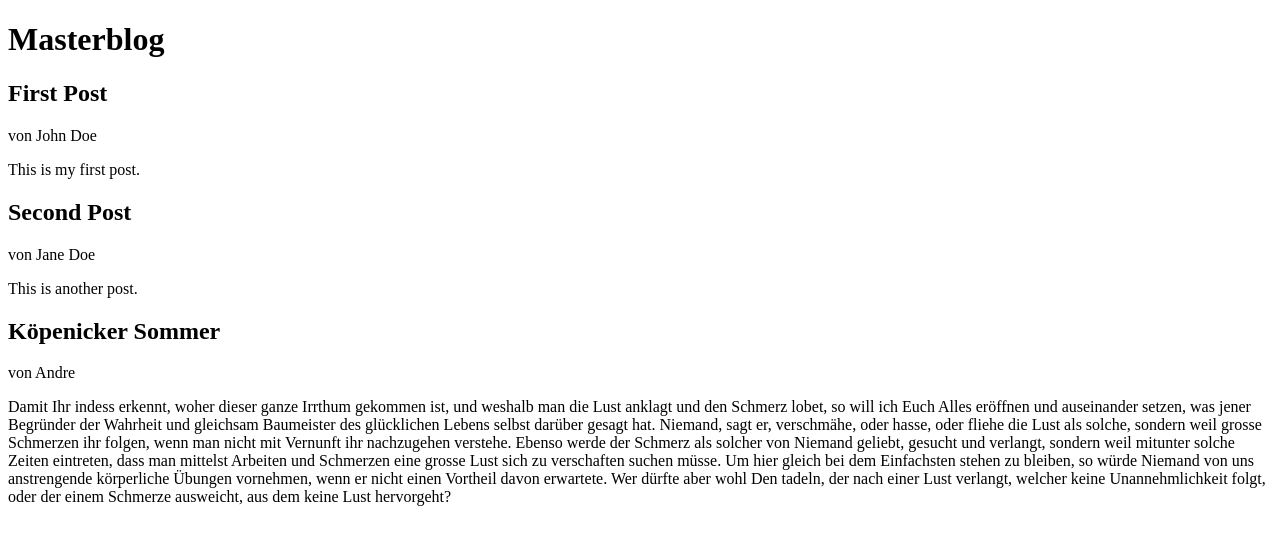
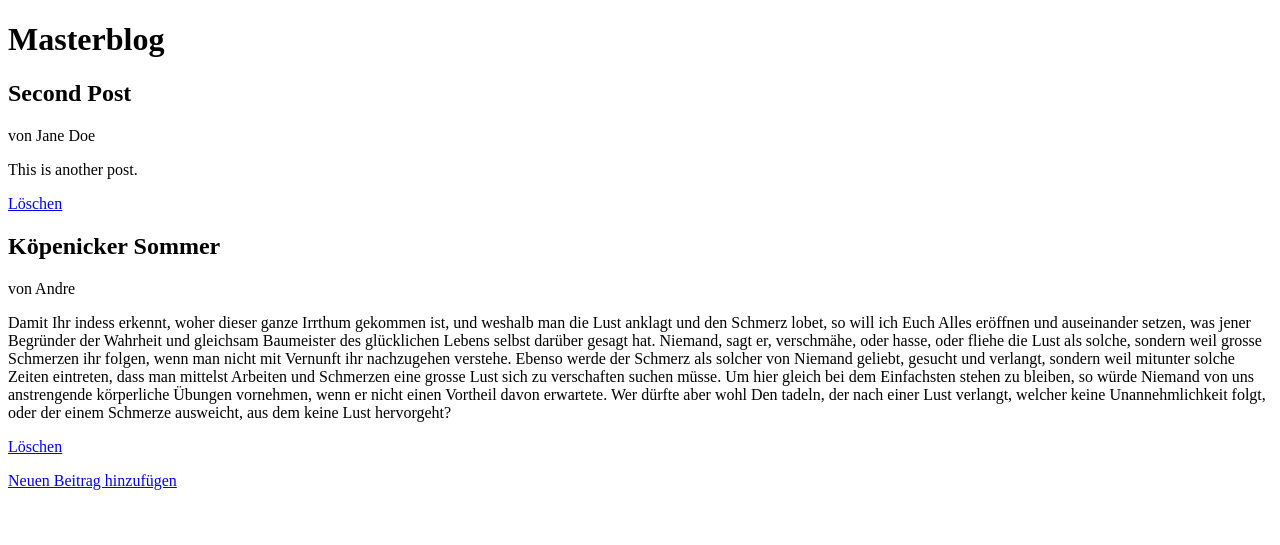
Before and after one commit to ankuba-code/masterblog-de, a Flask app: page / in a window 1280 px wide. Shown: the top 545 px of the page. Run offline with Flask 3, Linux system fonts and the light colour scheme.

Commit message:
Beiträge löschen Funktion

```diff
--- a/app.py
+++ b/app.py
@@ -54,6 +54,12 @@ def add():
 
     return render_template("add.html")
 
+@app.route("/delete/<int:post_id>")
+def delete(post_id):
+    blog_posts = load_posts()
+    blog_posts = [post for post in blog_posts if post["id"] != post_id]
+    save_posts(blog_posts)
+    return redirect(url_for("index"))
 
 if __name__ == "__main__":
     app.run(host="0.0.0.0", port=5001, debug=True)
--- a/posts.json
+++ b/posts.json
@@ -1,10 +1,4 @@
 [
-    {
-        "id": 1,
-        "author": "John Doe",
-        "title": "First Post",
-        "content": "This is my first post."
-    },
     {
         "id": 2,
         "author": "Jane Doe",
--- a/templates/index.html
+++ b/templates/index.html
@@ -13,8 +13,10 @@
         <h2>{{ post.title }}</h2>
         <p class="author">von {{ post.author }}</p>
         <p class="content">{{ post.content }}</p>
+        <a href="{{ url_for('delete', post_id=post.id) }}">Löschen</a>
     </article>
     {% endfor %}
 
+    <p><a href="{{ url_for('add') }}">Neuen Beitrag hinzufügen</a></p>
 </body>
 </html>
```
